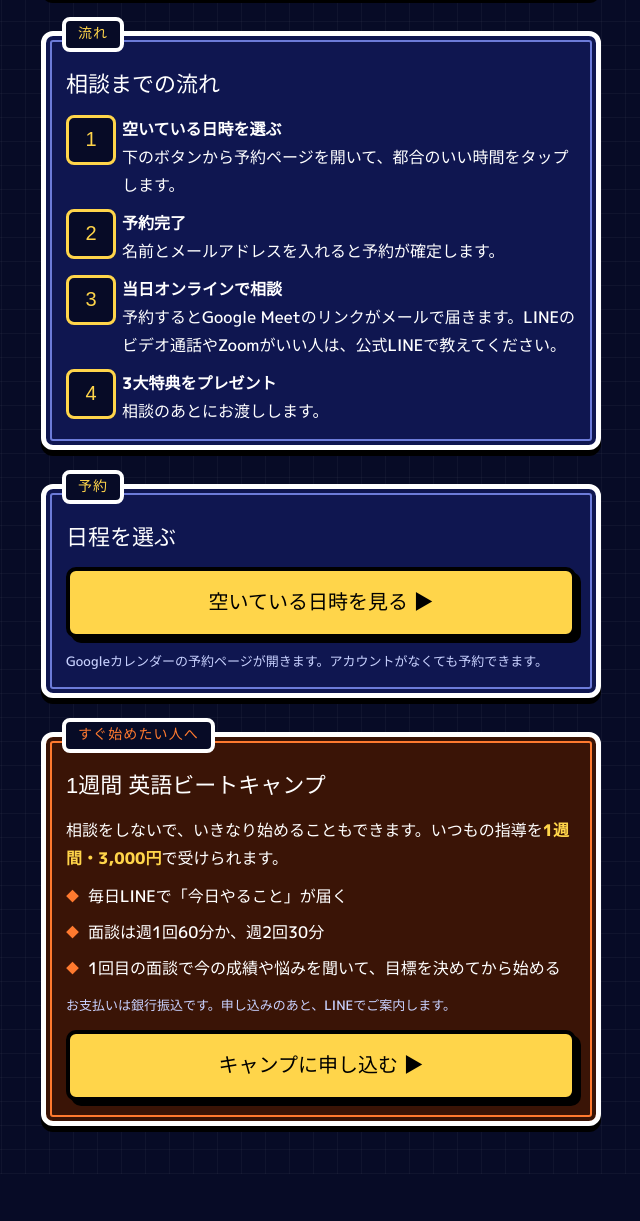
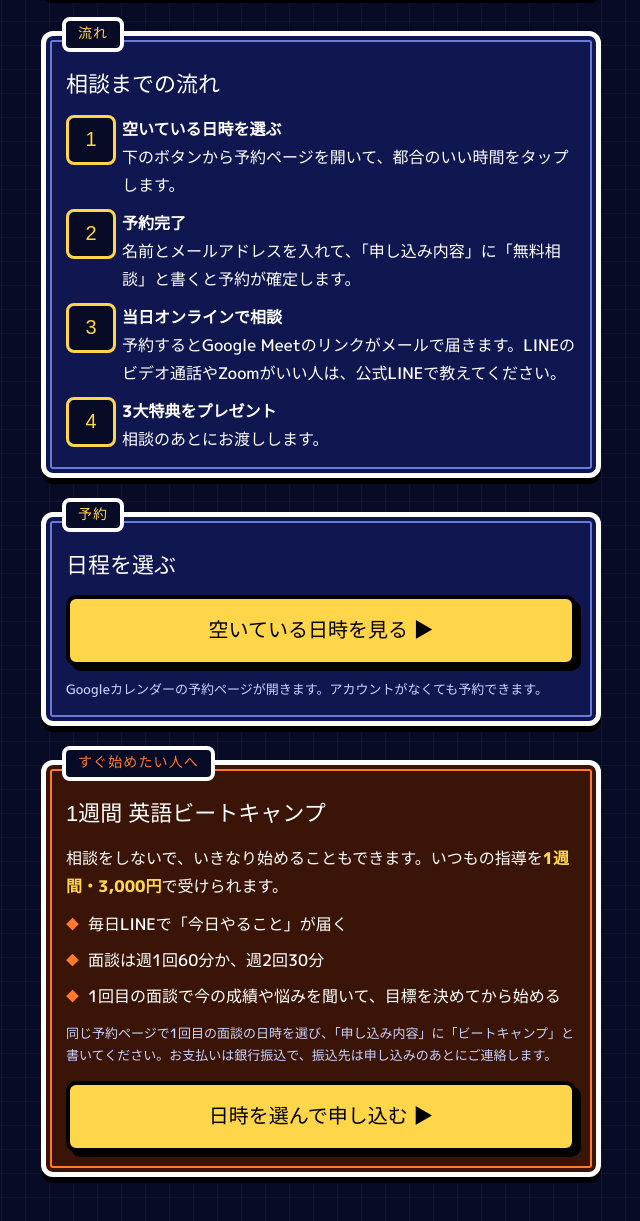
Before and after one commit to masaki-eigo/masaki-eigo.github.io, a plain HTML site: page soudan.html in a window 1280 px wide. Shown: the part 683-1904 px from the top of the page, without its empty margins (319-959 px from the left). Before the commit the page ends 1865 px from the top, so only its background shows below. Drawn offline with Linux system fonts and the light colour scheme; a web font is replaced by a local one.

Commit message:
Update soudan.html

```diff
--- a/soudan.html
+++ b/soudan.html
@@ -109,7 +109,7 @@ details[open] summary::after{transform:rotate(180deg)}
     <h2>相談までの流れ</h2>
     <ol class="steps">
       <li><div><b>空いている日時を選ぶ</b>下のボタンから予約ページを開いて、都合のいい時間をタップします。</div></li>
-      <li><div><b>予約完了</b>名前とメールアドレスを入れると予約が確定します。</div></li>
+      <li><div><b>予約完了</b>名前とメールアドレスを入れて、「申し込み内容」に「無料相談」と書くと予約が確定します。</div></li>
       <li><div><b>当日オンラインで相談</b>予約するとGoogle Meetのリンクがメールで届きます。LINEのビデオ通話やZoomがいい人は、公式LINEで教えてください。</div></li>
       <li><div><b>3大特典をプレゼント</b>相談のあとにお渡しします。</div></li>
     </ol>
@@ -130,8 +130,8 @@ details[open] summary::after{transform:rotate(180deg)}
       <li>面談は週1回60分か、週2回30分</li>
       <li>1回目の面談で今の成績や悩みを聞いて、目標を決めてから始める</li>
     </ul>
-    <p class="small" style="margin-top:12px">お支払いは銀行振込です。申し込みのあと、LINEでご案内します。</p>
-    <a class="btn" href="https://line.me/R/oaMessage/@570dzfqp/?%E3%83%93%E3%83%BC%E3%83%88%E3%82%AD%E3%83%A3%E3%83%B3%E3%83%97%E7%94%B3%E3%81%97%E8%BE%BC%E3%81%BF" style="margin-top:14px">キャンプに申し込む ▶</a>
+    <p class="small" style="margin-top:12px">同じ予約ページで1回目の面談の日時を選び、「申し込み内容」に「ビートキャンプ」と書いてください。お支払いは銀行振込で、振込先は申し込みのあとにご連絡します。</p>
+    <a class="btn" href="https://calendar.google.com/calendar/appointments/schedules/AcZssZ0MINJPWGUgnC-wklMfgLm5HeMX1zGG4XuVtLOJWY2CHF90BrTbRUPisEup0WBcwn9mOMq_70Mb" target="_blank" rel="noopener" style="margin-top:14px">日時を選んで申し込む ▶</a>
   </section>
 </main>
 <script>
```
